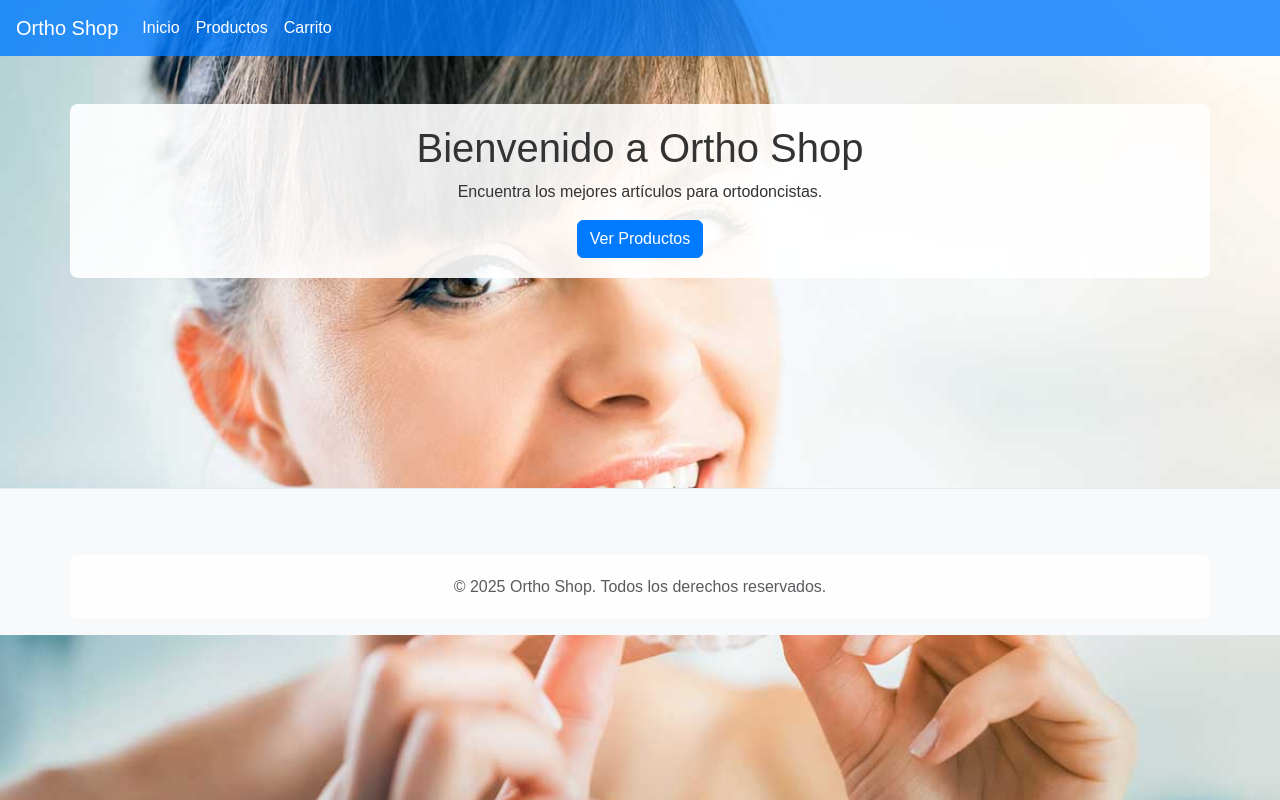
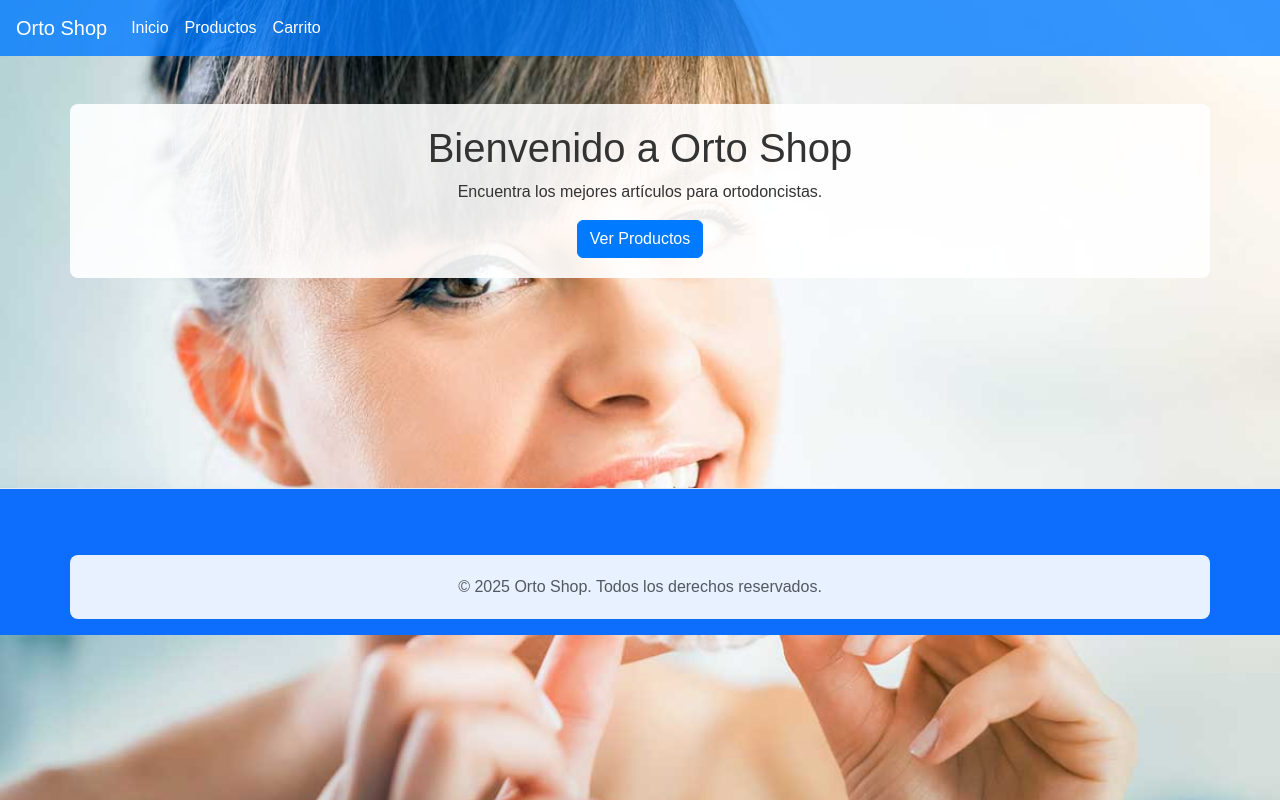
Before and after one commit to MiguelAntonioRS/Orto-Shop, a Django app: page / in a window 1280 px wide. Run offline with Django 5.2, Linux system fonts and the light colour scheme.

Commit message:
Aplicando estilos al Footer

```diff
--- a/shop/templates/shop/home.html
+++ b/shop/templates/shop/home.html
@@ -4,13 +4,13 @@
 <head>
     <meta charset="UTF-8">
     <meta name="viewport" content="width=device-width, initial-scale=1.0">
-    <title>Ortho Shop</title>
+    <title>Orto Shop</title>
     <link rel="stylesheet" href="https://cdn.jsdelivr.net/npm/bootstrap@5.3.0-alpha1/dist/css/bootstrap.min.css">
     <link rel="stylesheet" href="{% static 'shop/css/style.css' %}">
 </head>
 <body>
     <nav class="navbar navbar-expand-lg navbar-light">
-        <a class="navbar-brand" href="#">Ortho Shop</a>
+        <a class="navbar-brand" href="#">Orto Shop</a>
         <div class="collapse navbar-collapse">
             <ul class="navbar-nav">
                 <li class="nav-item"><a class="nav-link" href="/">Inicio</a></li>
@@ -20,15 +20,15 @@
         </div>
     </nav>
     <div class="container mt-5">
-        <h1 class="text-center">Bienvenido a Ortho Shop</h1>
+        <h1 class="text-center">Bienvenido a Orto Shop</h1>
         <p class="text-center">Encuentra los mejores artículos para ortodoncistas.</p>
         <div class="text-center">
             <a href="/products/" class="btn btn-primary">Ver Productos</a>
         </div>
     </div>
-    <footer class="footer py-3 bg-light">
+    <footer class="footer py-3 bg-primary">
         <div class="container text-center">
-            <span class="text-muted">&copy; 2025 Ortho Shop. Todos los derechos reservados.</span>
+            <span class="text-muted">&copy; 2025 Orto Shop. Todos los derechos reservados.</span>
         </div>
     </footer>
 </body>
--- a/static/shop/css/style.css
+++ b/static/shop/css/style.css
@@ -34,3 +34,7 @@ body {
     border-top: 1px solid #e9ecef;
     margin-top: 210px;
 }
+
+.text-muted {
+    color: #fff;
+}
```
